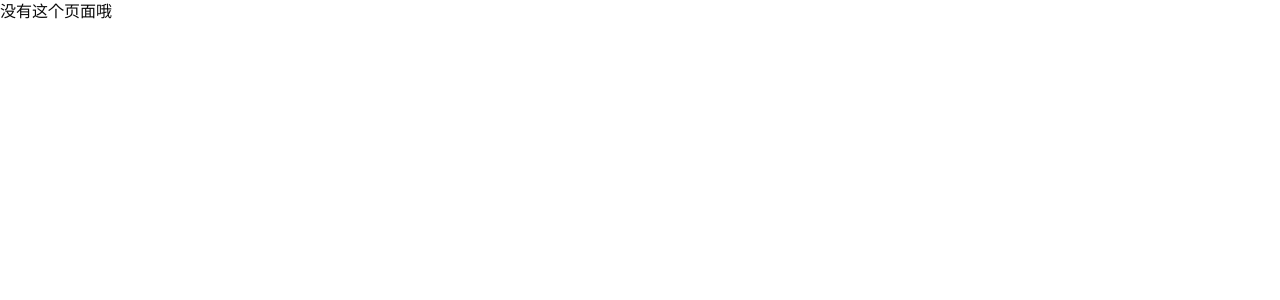
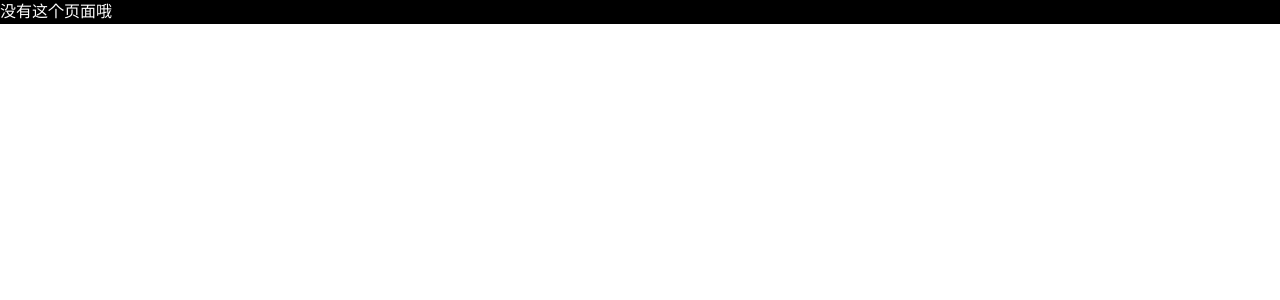
Before and after one commit to xtc2016xtc/ideal-garbanzo, a Next.js app: page /not-found in a window 1280 px wide. Shown: the top 300 px of the page. Built offline with nearby package versions, Linux system fonts and the light colour scheme.

Commit message:
修正文档

```diff
--- a/src/app/not-found/page.tsx
+++ b/src/app/not-found/page.tsx
@@ -2,7 +2,7 @@
 
 const Notfound = () => {
     return (
-        <div>
+        <div className="flex flex-col bg-black text-white">
             没有这个页面哦
         </div>
     )
```
